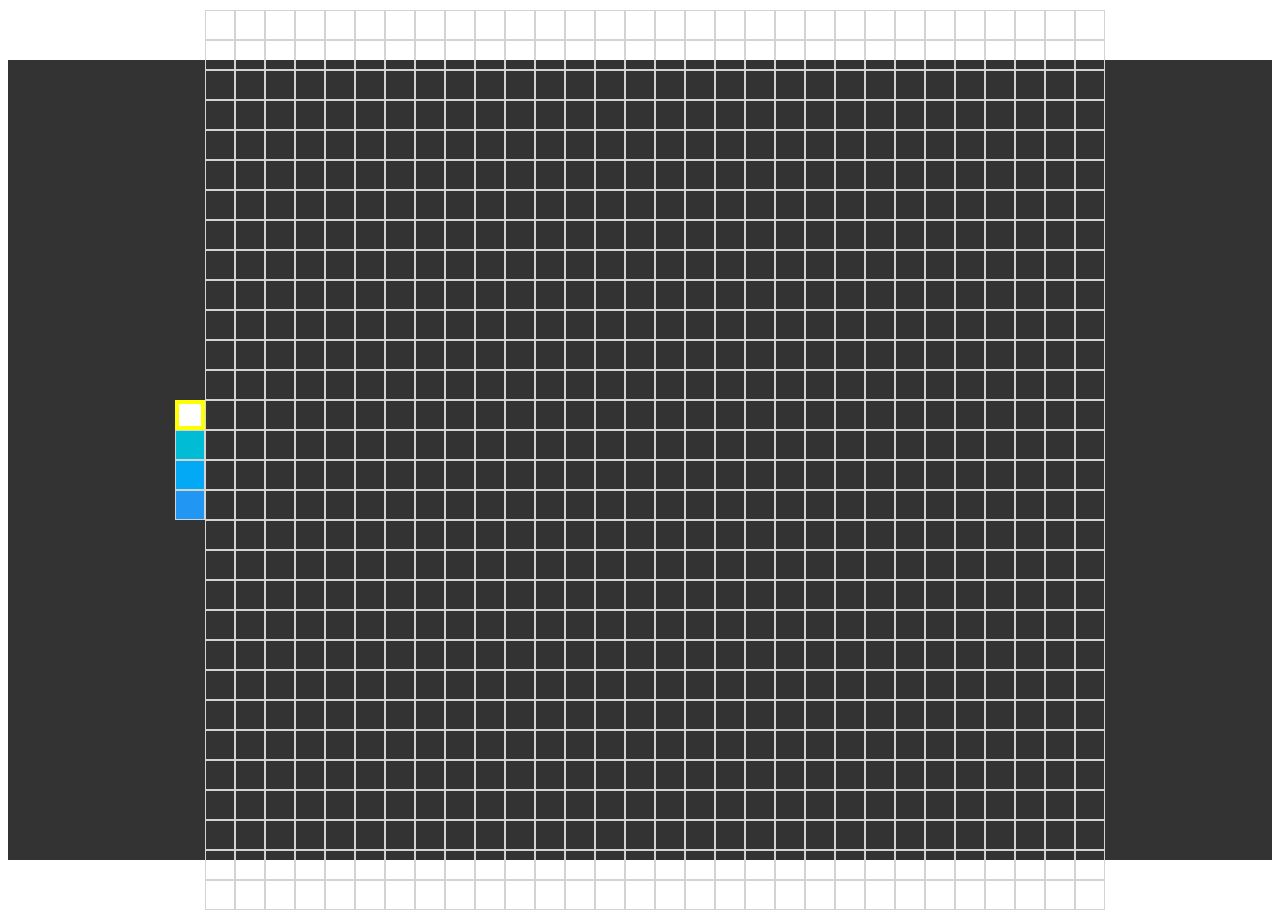
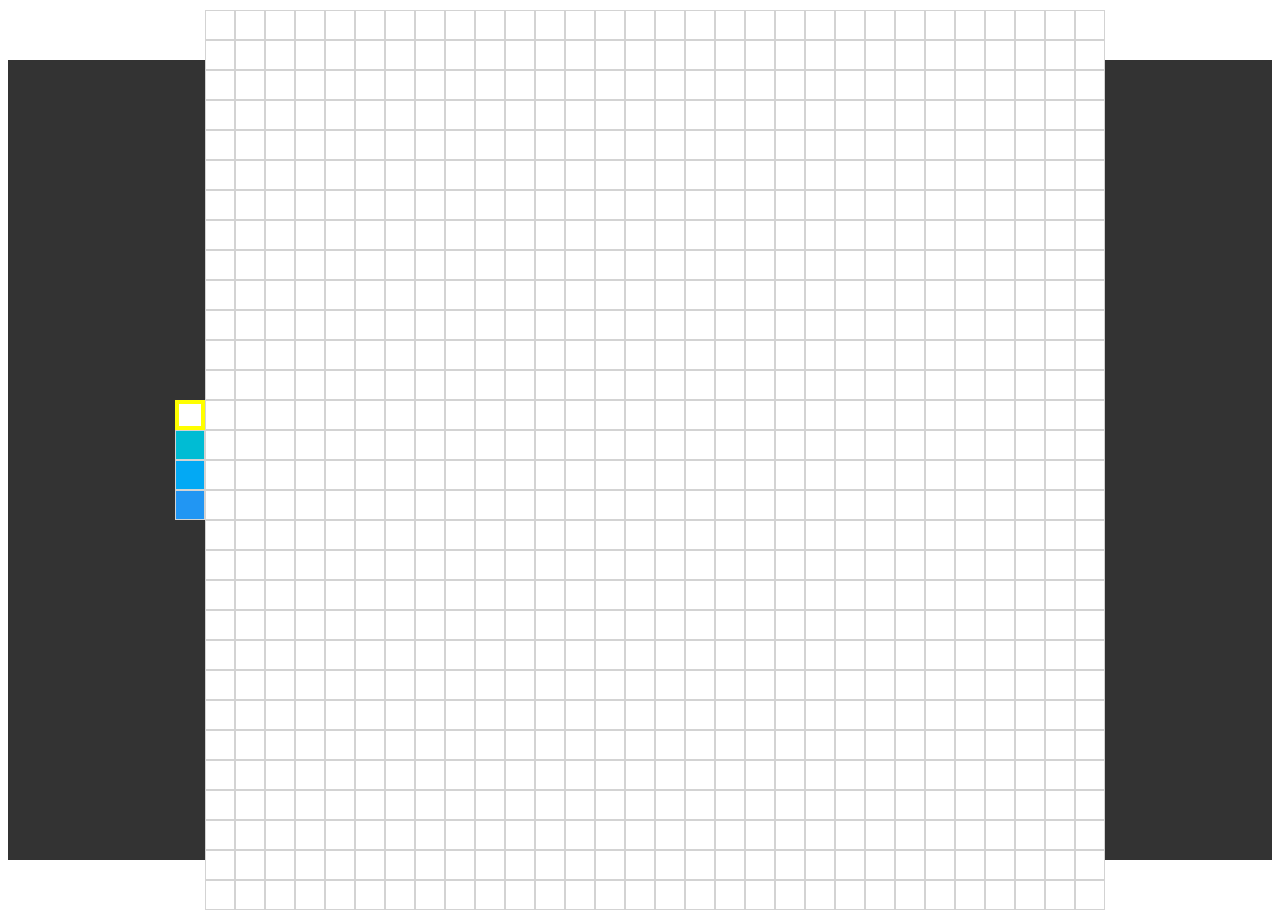
Before and after one commit to santiago-rodrig/pixels-painter, a Vue app: page / in a window 1280 px wide. Built offline with nearby package versions, Linux system fonts and the light colour scheme.

Commit message:
draw pixels using an array of colors

```diff
--- a/src/App.vue
+++ b/src/App.vue
@@ -1,7 +1,7 @@
 <template>
   <div id="app">
     <ColorPicker :color="color" />
-    <Canvas />
+    <Canvas :pixels="pixels" />
   </div>
 </template>
 
@@ -9,6 +9,8 @@
 import Vue from "vue"
 import Canvas from "./components/Canvas.vue"
 import ColorPicker from "./components/ColorPicker.vue"
+
+const defaultColor = "white"
 
 export default Vue.extend({
   name: "App",
@@ -18,12 +20,19 @@ export default Vue.extend({
   },
   data() {
     return {
-      color: "white"
+      color: defaultColor,
+      pixels: Array(30 * 30)
+        .fill("")
+        .map(() => defaultColor)
     }
   },
   mounted() {
     this.$root.$on("updatecolor", (color: string) => {
       this.color = color
+    })
+
+    this.$root.$on("clickedpixel", (index: number) => {
+      this.pixels.splice(index, 1, this.color)
     })
   }
 })
--- a/src/components/Canvas.vue
+++ b/src/components/Canvas.vue
@@ -1,6 +1,12 @@
 <template>
   <div class="canvas">
-    <Pixel v-for="n in 30 * 30" :key="n" />
+    <Pixel
+      isInCanvas
+      v-for="(color, index) in pixels"
+      :color="color"
+      :key="index"
+      :index="index"
+    />
   </div>
 </template>
 
@@ -11,6 +17,9 @@ export default {
   name: "Canvas",
   components: {
     Pixel
+  },
+  props: {
+    pixels: Array
   }
 }
 </script>
--- a/src/components/ColorPicker.vue
+++ b/src/components/ColorPicker.vue
@@ -1,7 +1,7 @@
 <template>
   <div>
     <Pixel
-      interactive
+      isInColorPicker
       v-for="n in 4"
       :key="n"
       :color="colors[n - 1]"
--- a/src/components/Pixel.vue
+++ b/src/components/Pixel.vue
@@ -1,6 +1,6 @@
 <template>
   <div
-    @click="interactive && changeColor(color)"
+    @click="handleClick"
     :class="['pixel', color, current ? 'current' : '']"
   ></div>
 </template>
@@ -11,11 +11,17 @@ export default {
   props: {
     color: String,
     current: Boolean,
-    interactive: Boolean
+    isInColorPicker: Boolean,
+    isInCanvas: Boolean,
+    index: Number
   },
   methods: {
-    changeColor(color: string) {
-      this.$root.$emit("updatecolor", color)
+    handleClick() {
+      if (this.isInColorPicker) {
+        this.$root.$emit("updatecolor", this.color)
+      } else if (this.isInCanvas) {
+        this.$root.$emit("clickedpixel", this.index)
+      }
     }
   }
 }
```
